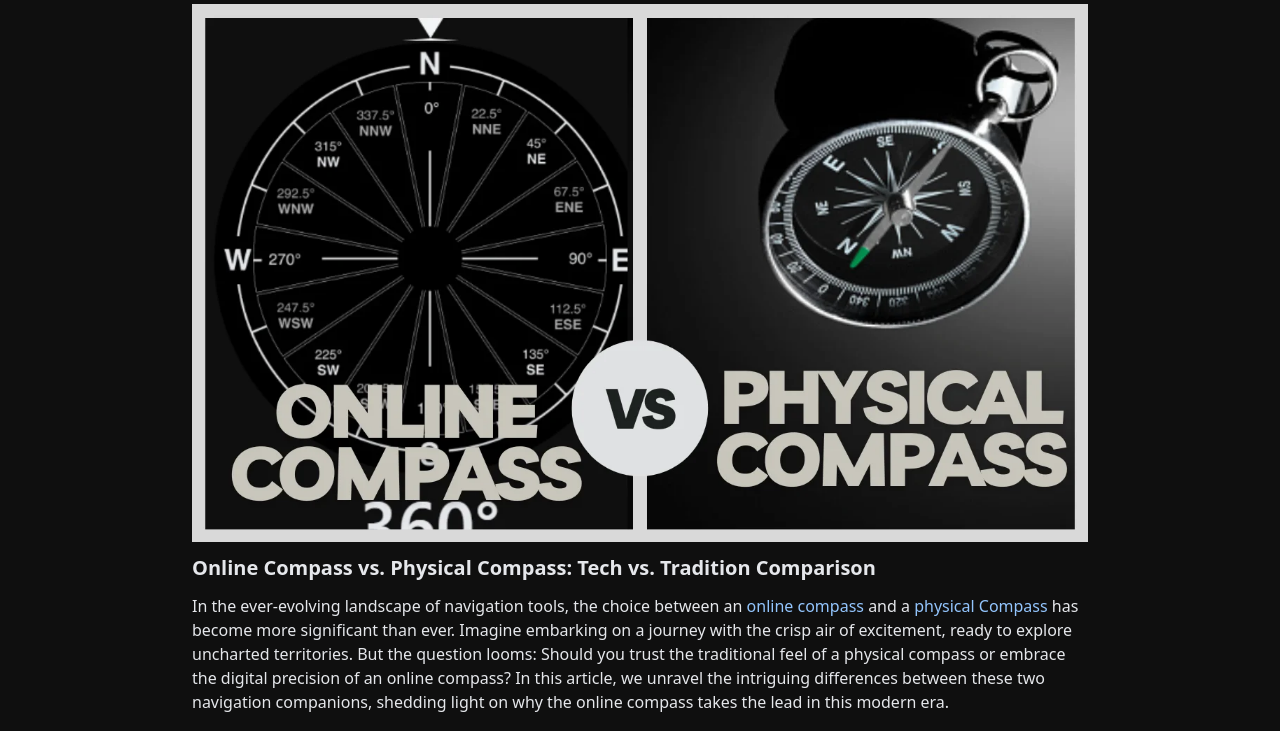
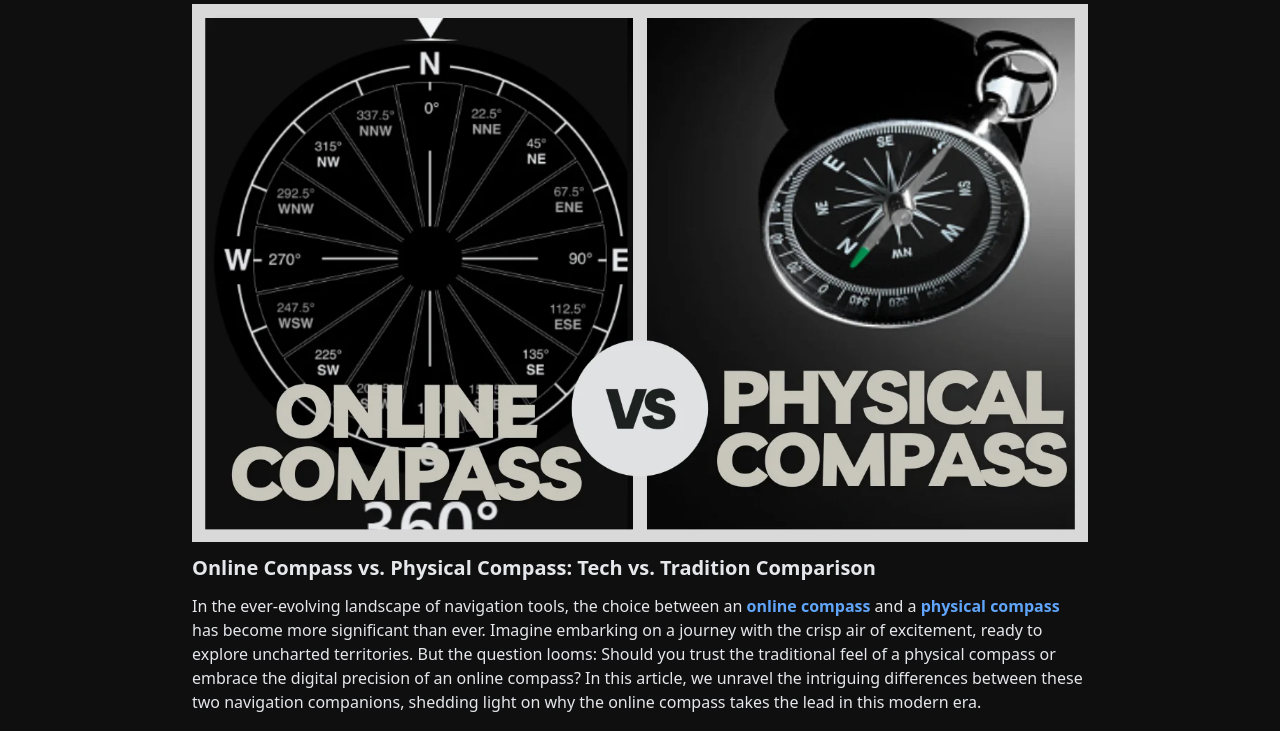
Before and after one commit to wahab-hac/CompassWebtool, a plain HTML site: page blog/online-compass-vs-physical-compass.html in a window 1280 px wide. Shown: the part 68-799 px from the top of the page. Drawn offline with Linux system fonts and the light colour scheme.

Commit message:
Add files via upload

```diff
--- a/blog/online-compass-vs-physical-compass.html
+++ b/blog/online-compass-vs-physical-compass.html
@@ -168,9 +168,9 @@
         <h1 class="font-semibold py-3 text-xl">Online Compass vs. Physical Compass: Tech vs. Tradition Comparison
         </h1>
         <p>
-            In the ever-evolving landscape of navigation tools, the choice between an <a class="text-blue-300 hover:underline"
-            href="/">online compass</a> and a <a class="text-blue-300 hover:underline" target="_blank"
-            href="https://en.wikipedia.org/wiki/Compass">physical Compass</a> has become more significant than ever. Imagine embarking on a journey with the crisp air of
+            In the ever-evolving landscape of navigation tools, the choice between an <a class="text-blue-400 font-bold hover:underline"
+            href="/">online compass</a> and a <a class="text-blue-400 font-bold hover:underline" target="_blank"
+            href="https://en.wikipedia.org/wiki/Compass">physical compass</a> has become more significant than ever. Imagine embarking on a journey with the crisp air of
             excitement, ready to explore uncharted territories. But the question looms: Should you trust the traditional
             feel of a physical compass or embrace the digital precision of an online compass? In this article, we
             unravel the intriguing differences between these two navigation companions, shedding light on why the online
```
Also changed, not shown: blog/how-does-compass-work.html (+1 -1 lines).
